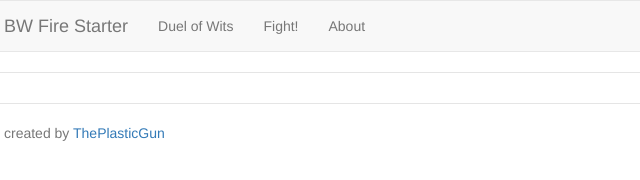
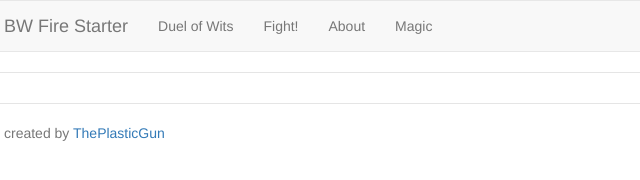
Before and after one commit to starr749/firestarter, a website: page app/index.html in a window 1280 px wide. Shown: the full height of the page, 286-926 px from the left. Drawn offline with nearby package versions, Linux system fonts and the light colour scheme; files that its build step writes are made by us from their sources.

Commit message:
adds magic link to top bar

```diff
--- a/app/index.html
+++ b/app/index.html
@@ -44,6 +44,7 @@
           <li><a href="#/fight">Fight!</a></li>
           <li><a ng-href="#/about">About</a></li>
           <!--<li><a ng-href="#/">Contact</a></li>-->
+          <li><a ng-href="#/magic">Magic</a></li>
         </ul>
       </div>
     </div>
```
